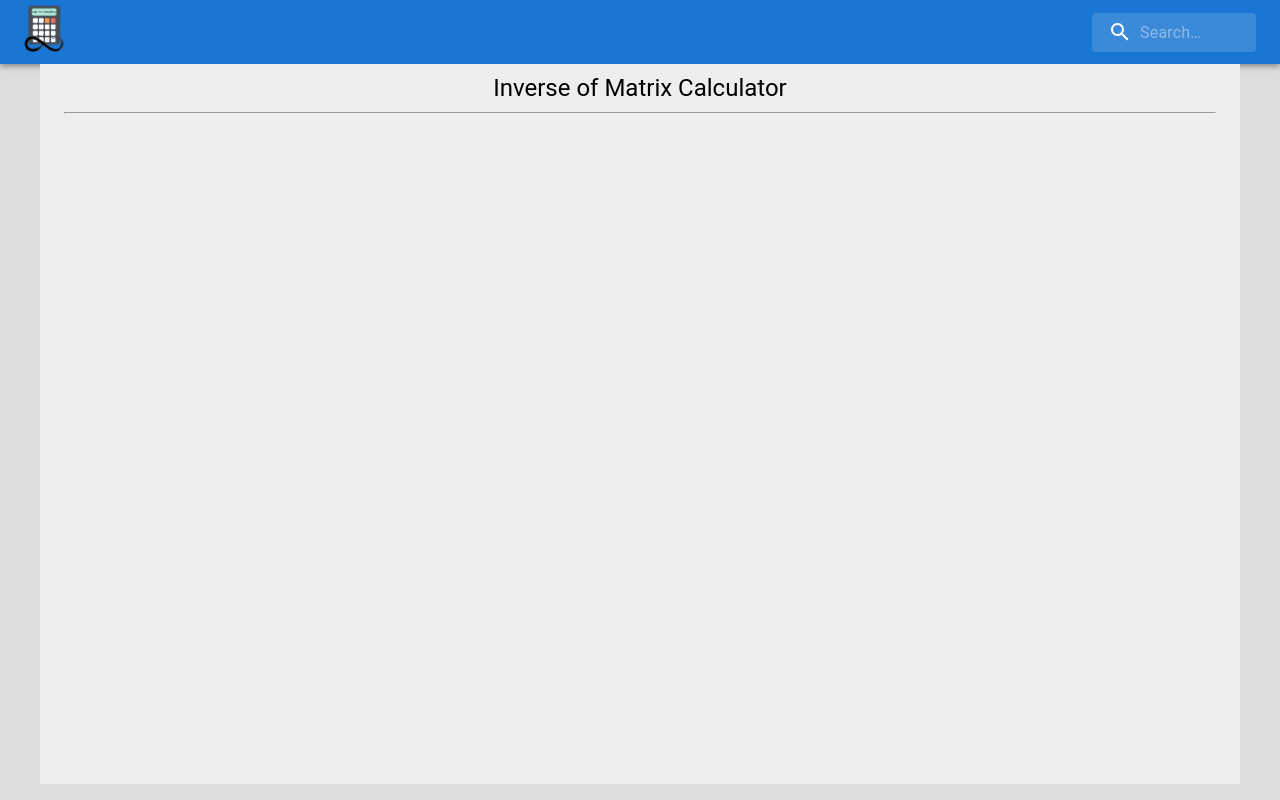
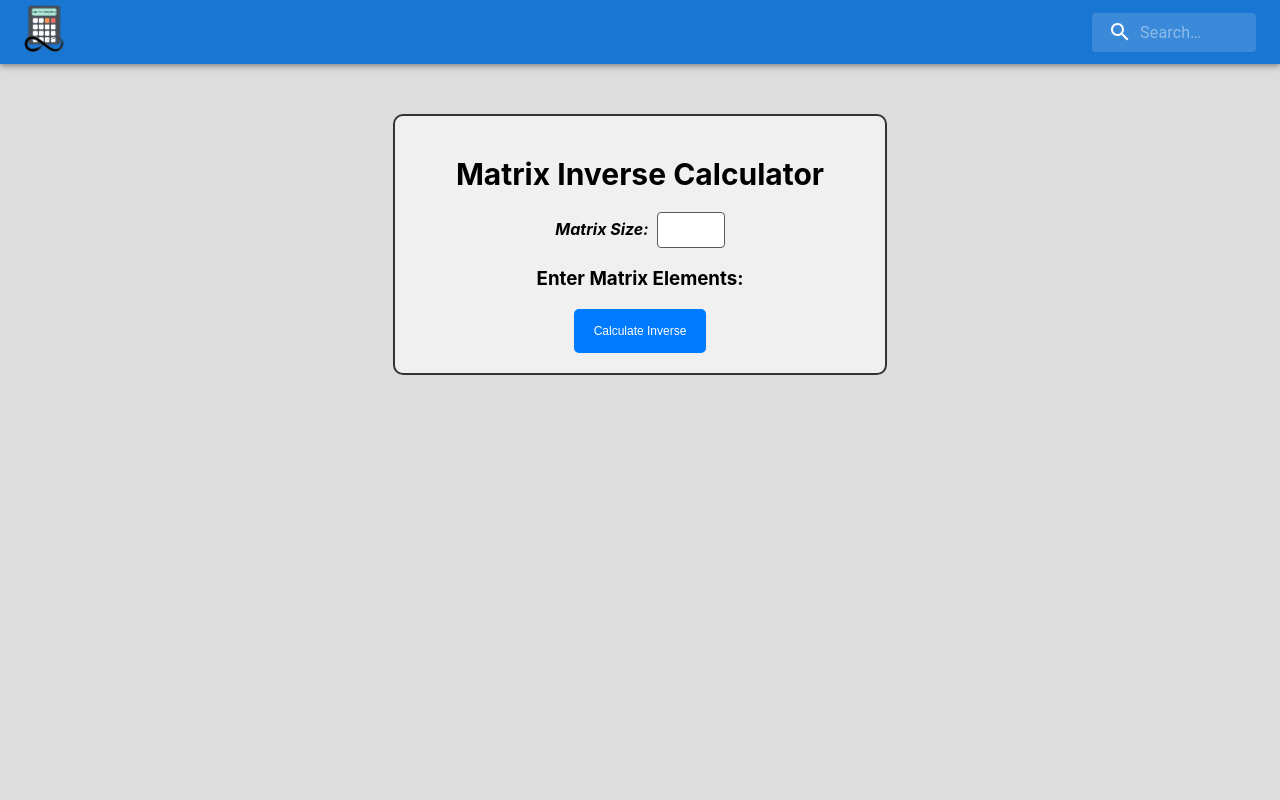
Before and after one commit to SarthakKeshari/calc_for_everything, a React (Create React App) app in the folder calculators/: page /matrixinverse in a window 1280 px wide. Built offline with nearby package versions, Linux system fonts and the light colour scheme.

Commit message:
Inverse of a Matrix

```diff
--- a/calculators/package.json
+++ b/calculators/package.json
@@ -10,6 +10,7 @@
     "@testing-library/jest-dom": "^5.17.0",
     "@testing-library/react": "^13.4.0",
     "@testing-library/user-event": "^13.5.0",
+    "numeric": "^1.2.6",
     "react": "^18.2.0",
     "react-copy-to-clipboard": "^5.1.0",
     "react-dom": "^18.2.0",
--- a/calculators/src/mathematical/matrix_inverse/MainMatrixInverse.js
+++ b/calculators/src/mathematical/matrix_inverse/MainMatrixInverse.js
@@ -1,14 +1,144 @@
-import React from 'react';
-import { Container, Typography } from '@mui/material';
+import React, { useState } from "react";
+import numeric from "numeric";
+import "./mainMatrixInverse.css";
 
-function MainMatrixInverse(){
-    return(
-        <Container maxWidth="lg" sx={{ bgcolor: '#eeeeee', minHeight: '90vh', paddingY:"10" }}>
-            <Typography pt={1} variant='h5' sx = {{textAlign: "center"}}>Inverse of Matrix Calculator</Typography>
-            <hr/>
-            <br/>
-        </Container>
-    )
+function MainMatrixInverse() {
+  const [matrixSize, setMatrixSize] = useState("");
+  const [matrix, setMatrix] = useState([]);
+  const [inverseMatrix, setInverseMatrix] = useState([]);
+  const [errorMessage, setErrorMessage] = useState("");
+
+  const handleSizeChange = (e) => {
+    const newSize = parseInt(e.target.value);
+    // if(newSize>=0 && newSize<=6)
+    // {
+    if(newSize>=7)
+    {
+        alert('The Value must be less than or equal to 6')
+    }
+    else{
+    setMatrixSize(newSize);
+    setMatrix(
+      Array.from({ length: newSize }, () =>
+        Array.from({ length: newSize }, () => null)
+      )
+    );
+    setInverseMatrix([]);
+    setErrorMessage("");
+
+    // else
+    // {
+    //     setErrorMessage("Matrix size must be between 1 and 6.");
+    // }
+  };
+}
+// const handleSizeChange = (e) => {
+//     const newSize = parseInt(e.target.value);
+//     if (newSize >= 1 && newSize <= 6) {
+//       setMatrixSize(newSize);
+//       const newMatrix = Array.from({ length: newSize }, () => Array(newSize).fill(0));
+//       setMatrix(newMatrix);
+//       setInverse([]);
+//       setErrorMessage("");
+//     } else {
+//       // Show an error message or take other appropriate action for out-of-range values.
+//       setErrorMessage("Matrix size must be between 1 and 6.");
+//     }
+//   };
+const isValidInput = (input) => {
+    return /^-?\d+(\.\d*)?$/.test(input);
+  };
+
+
+
+//   const handleMatrixChange = (row, col, value) => {
+//     const updatedMatrix = [...matrix];
+//     updatedMatrix[row][col] = parseFloat(value);
+//     setMatrix(updatedMatrix);
+//     setInverseMatrix([]);
+//     setErrorMessage("");
+//   };
+const handleMatrixChange = (row, col, value) => {
+    const updatedMatrix = matrix.map((rowArray) => [...rowArray]); // Clone the matrix.
+    updatedMatrix[row][col] = value !== "" ? parseFloat(value) : null; // Parse if not empty, set to null if empty.
+    setMatrix(updatedMatrix);
+    setInverseMatrix([]);
+    setErrorMessage("");
+  };
+
+
+  const calculateMatrixInverse = () => {
+    try {
+      const inv = numeric.inv(matrix);
+      if (inv.flat().some((value) => !isFinite(value))) {
+        setInverseMatrix([]);
+        setErrorMessage("Matrix is not invertible or contains invalid values.");
+      } else {
+        setInverseMatrix(inv);
+        setErrorMessage("");
+      }
+    } catch (error) {
+      setInverseMatrix([]);
+      setErrorMessage("Matrix is not invertible or contains invalid values.");
+    }
+  };
+
+  return (
+    <div className="matrix-inverse-calculator">
+      <h1>Matrix Inverse Calculator</h1>
+      <div>
+        <label className="mx-2">Matrix Size:</label>
+        <input
+          type="number"
+          value={matrixSize}
+          onChange={handleSizeChange}
+          min="1"
+          max="6"
+        />
+      </div>
+
+      <div>
+        <h3>Enter Matrix Elements:</h3>
+        {matrix.map((row, rowIndex) => (
+          <div key={rowIndex}>
+            {row.map((col, colIndex) => (
+              <input
+                key={colIndex}
+                type="number"
+                value={col}
+                onChange={(e) =>
+                  isValidInput(e.target.value) && handleMatrixChange(rowIndex, colIndex, e.target.value)
+                }
+                // step="any"
+              />
+            ))}
+          </div>
+        ))}
+      </div>
+
+      <button onClick={calculateMatrixInverse}>Calculate Inverse</button>
+
+      {errorMessage && (
+        <div>
+          <p>{errorMessage}</p>
+        </div>
+      )}
+
+      {inverseMatrix.length > 0 && (
+        <div>
+          <h2>Inverse Matrix:</h2>
+          {inverseMatrix.map((row, rowIndex) => (
+            <div key={rowIndex}>
+              {row.map((col, colIndex) => (
+                <span key={colIndex}>{col.toFixed(2)} </span>
+              ))}
+              <br />
+            </div>
+          ))}
+        </div>
+      )}
+    </div>
+  );
 }
 
 export default MainMatrixInverse;
--- /dev/null
+++ b/calculators/src/mathematical/matrix_inverse/mainMatrixInverse.css
@@ -0,0 +1,59 @@
+.matrix-inverse-calculator {
+  text-align: center;
+  margin: 50px auto;
+  padding: 20px;
+  border: 2px solid #333;
+  border-radius: 10px;
+  max-width: 450px;
+  background-color: #f0f0f0;
+}
+
+.matrix-inverse-calculator h1 {
+  font-size: 30px;
+  margin-bottom: 20px;
+}
+
+.matrix-inverse-calculator label {
+  font-weight: bold;
+}
+
+.matrix-inverse-calculator div {
+  margin: 10px 0;
+}
+
+.matrix-inverse-calculator input {
+  width: 50px;
+  text-align: center;
+}
+
+.matrix-inverse-calculator button {
+  background-color: #007bff;
+  color: #fff;
+  border: none;
+  padding: 15px 20px;
+  border-radius: 5px;
+  cursor: pointer;
+}
+
+.matrix-inverse-calculator button:hover {
+  background-color: #0056b3;
+}
+
+.matrix-inverse-calculator p {
+  color: red;
+  font-weight: bold;
+}
+
+.matrix-inverse-calculator h2 {
+  margin-top: 20px;
+}
+
+.matrix-inverse-calculator span {
+  padding: 5px;
+  border: 1px solid #ccc;
+  margin: 2px;
+}
+
+.matrix-inverse-calculator br {
+  clear: both;
+}
```
Also changed, not shown: 1 other file (tests, documents, lock files or other folders).
